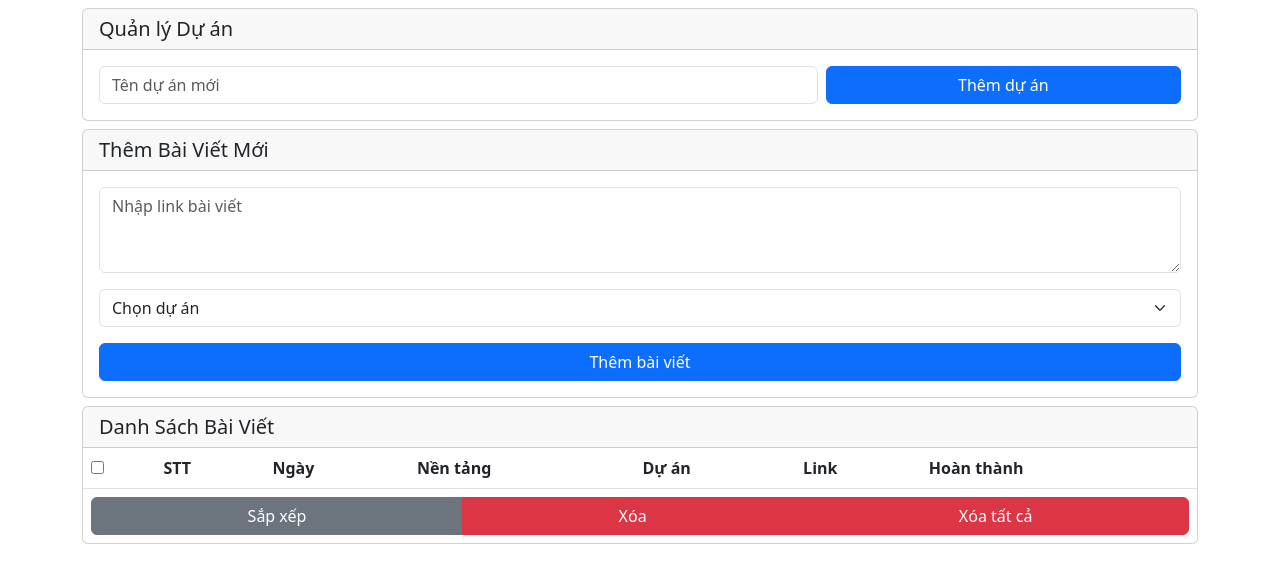
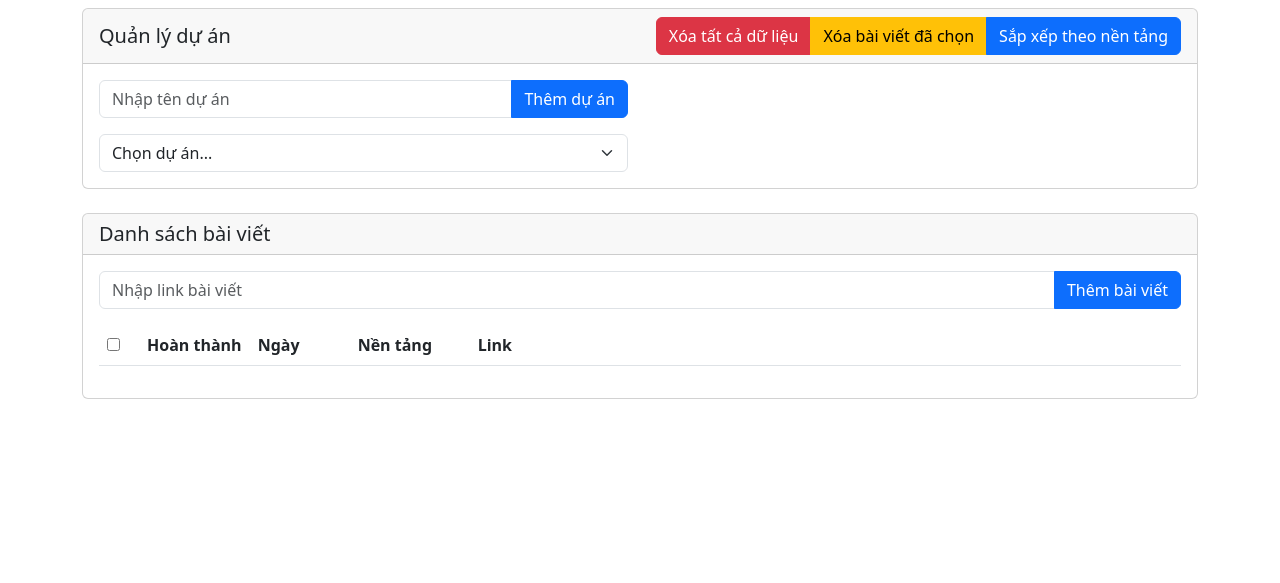
Before and after one commit to wendy1812/ToolManagerPost, a Flask app: template templates/index.html in a window 1280 px wide. Shown: the top 583 px of the page. Run offline with Flask 3, Linux system fonts and the light colour scheme; the template is opened without the code that fills it, so the values that code supplies are empty.

```diff
--- a/app.py
+++ b/app.py
@@ -24,7 +24,7 @@ logging.basicConfig(
 MAX_ROWS = 50
 
 # Mật khẩu đơn giản
-PASSWORD = '9998'  # Thay đổi mật khẩu này
+PASSWORD = '9998'  # Mật khẩu cố định
 
 def login_required(f):
     @wraps(f)
--- a/templates/index.html
+++ b/templates/index.html
@@ -24,10 +24,10 @@
             color: white;
         }
         .link-column {
-            max-width: 400px;
+            max-width: 300px;
+            white-space: nowrap;
             overflow: hidden;
             text-overflow: ellipsis;
-            white-space: nowrap;
         }
         @media (max-width: 768px) {
             .container {
@@ -65,75 +65,70 @@
                 flex: 1;
                 min-width: 80px;
             }
+            .link-column {
+                max-width: 200px;
+            }
         }
     </style>
 </head>
 <body>
     <div class="container mt-2">
         <!-- Quản lý dự án -->
-        <div class="card mb-2">
-            <div class="card-header">
-                <h5 class="mb-0">Quản lý Dự án</h5>
+        <div class="card mb-4">
+            <div class="card-header d-flex justify-content-between align-items-center">
+                <h5 class="mb-0">Quản lý dự án</h5>
+                <div class="btn-group">
+                    <button class="btn btn-danger" onclick="deleteAll()">
+                        <i class="fas fa-trash"></i> Xóa tất cả dữ liệu
+                    </button>
+                    <button class="btn btn-warning" onclick="deleteSelectedPosts()">
+                        <i class="fas fa-trash"></i> Xóa bài viết đã chọn
+                    </button>
+                    <button class="btn btn-primary" onclick="sortByPlatform()">
+                        <i class="fas fa-sort"></i> Sắp xếp theo nền tảng
+                    </button>
+                </div>
             </div>
             <div class="card-body">
-                <div class="row g-2">
-                    <div class="col-md-8">
-                        <input type="text" id="projectName" class="form-control" placeholder="Tên dự án mới">
+                <div class="row">
+                    <div class="col-md-6">
+                        <div class="input-group mb-3">
+                            <input type="text" class="form-control" id="projectName" placeholder="Nhập tên dự án">
+                            <button class="btn btn-primary" onclick="addProject()">Thêm dự án</button>
                         </div>
-                    <div class="col-md-4">
-                        <button class="btn btn-primary w-100" onclick="addProject()">Thêm dự án</button>
+                        <select class="form-select" id="projectSelect" onchange="loadPosts()">
+                            <option value="">Chọn dự án...</option>
+                        </select>
                     </div>
                 </div>
             </div>
         </div>
 
         <!-- Thêm bài viết mới -->
-        <div class="card mb-2">
+        <div class="card">
             <div class="card-header">
-                <h5 class="mb-0">Thêm Bài Viết Mới</h5>
+                <h5 class="mb-0">Danh sách bài viết</h5>
             </div>
             <div class="card-body">
-                <div class="mb-3">
-                    <textarea id="linkInput" class="form-control" rows="3" placeholder="Nhập link bài viết"></textarea>
+                <div class="input-group mb-3">
+                    <input type="text" class="form-control" id="postLink" placeholder="Nhập link bài viết">
+                    <button class="btn btn-primary" onclick="addPost()">Thêm bài viết</button>
                 </div>
-                <div class="mb-3">
-                    <select id="projectSelect" class="form-select" onchange="loadPosts()">
-                        <option value="">Chọn dự án</option>
-                    </select>
-                </div>
-                <button class="btn btn-primary w-100" onclick="addPost()">Thêm bài viết</button>
-            </div>
-        </div>
-
-        <!-- Danh sách bài viết -->
-        <div class="card">
-            <div class="card-header">
-                <h5 class="mb-0">Danh Sách Bài Viết</h5>
-            </div>
-            <div class="card-body p-0">
                 <div class="table-responsive">
-                    <table class="table table-hover mb-0">
+                    <table class="table">
                         <thead>
                             <tr>
-                                <th><input type="checkbox" id="selectAll" onchange="toggleSelectAll()"></th>
-                                <th>STT</th>
-                                <th>Ngày</th>
-                                <th>Nền tảng</th>
-                                <th>Dự án</th>
+                                <th style="width: 40px">
+                                    <input type="checkbox" id="selectAll" onchange="toggleSelectAll()">
+                                </th>
+                                <th style="width: 40px">Hoàn thành</th>
+                                <th style="width: 100px">Ngày</th>
+                                <th style="width: 120px">Nền tảng</th>
                                 <th class="link-column">Link</th>
-                                <th>Hoàn thành</th>
                             </tr>
                         </thead>
-                        <tbody id="postsList">
-                        </tbody>
+                        <tbody id="postList"></tbody>
                     </table>
-                </div>
-                <div class="p-2">
-                    <div class="btn-group w-100">
-                        <button class="btn btn-secondary" onclick="sortByPlatform()">Sắp xếp</button>
-                        <button class="btn btn-danger" onclick="deleteSelectedPosts()">Xóa</button>
-                        <button class="btn btn-danger" onclick="deleteAll()">Xóa tất cả</button>
-                    </div>
                 </div>
             </div>
         </div>
@@ -198,10 +193,7 @@
                 // Xóa form
                 document.getElementById('projectName').value = '';
 
-                // Lưu lại dự án đang được chọn
-                const currentProjectId = document.getElementById('projectSelect').value;
-
-                // Load lại danh sách dự án
+                // Load lại danh sách dự án và chọn dự án mới nhất
                 fetch('/get_projects')
                     .then(response => response.json())
                     .then(projects => {
@@ -215,11 +207,8 @@
                             projectSelect.appendChild(option);
                         });
 
-                        // Khôi phục lại dự án đang được chọn
-                        if (currentProjectId) {
-                            projectSelect.value = currentProjectId;
-                        } else if (projects.length > 0) {
-                            // Nếu không có dự án nào được chọn, chọn dự án mới nhất
+                        // Chọn dự án mới nhất
+                        if (projects.length > 0) {
                             projectSelect.value = projects[projects.length - 1].id;
                             loadPosts(projects[projects.length - 1].id);
                         }
@@ -253,7 +242,7 @@
                 if (data.message) {
                     loadProjects();
                     document.getElementById('projectSelect').value = '';
-                    document.getElementById('postsList').innerHTML = '';
+                    document.getElementById('postList').innerHTML = '';
                 } else {
                     alert('Không thể xóa dự án');
                 }
@@ -278,7 +267,7 @@
                 if (data.message) {
                     loadProjects();
                     document.getElementById('projectSelect').value = '';
-                    document.getElementById('postsList').innerHTML = '';
+                    document.getElementById('postList').innerHTML = '';
                 } else {
                     alert('Không thể xóa dữ liệu');
                 }
@@ -289,41 +278,49 @@
             });
         }
 
-        // Lấy danh sách bài viết của dự án
-        function loadPosts(projectId) {
-            if (!projectId) return;
+        // Load danh sách bài viết
+        async function loadPosts() {
+            try {
+                const projectId = document.getElementById('projectSelect').value;
+                if (!projectId) {
+                    document.getElementById('postList').innerHTML = '';
+                    return;
+                }
 
-            fetch(`/get_posts/${projectId}`)
-                .then(response => response.json())
-                .then(posts => {
-                    const postsList = document.getElementById('postsList');
-                    postsList.innerHTML = '';
+                const response = await fetch(`/get_posts/${projectId}`);
+                if (!response.ok) {
+                    throw new Error('Không thể tải danh sách bài viết');
+                }
+                const posts = await response.json();
 
-                    posts.forEach((post, index) => {
-                        const row = document.createElement('tr');
-                        row.className = post.is_done ? 'table-success' : '';
-                        row.innerHTML = `
-                            <td><input type="checkbox" class="post-checkbox" value="${post.link}"></td>
-                            <td>${index + 1}</td>
-                            <td>${post.date}</td>
-                            <td>${post.platform}</td>
-                            <td>${document.getElementById('projectSelect').options[document.getElementById('projectSelect').selectedIndex].text}</td>
-                            <td class="link-column">
-                                <a href="${post.link}" target="_blank" onclick="copyToClipboard('${post.link}')">${post.link}</a>
+                const tbody = document.getElementById('postList');
+                tbody.innerHTML = '';
+
+                posts.forEach(post => {
+                    const tr = document.createElement('tr');
+                    tr.innerHTML = `
+                        <td>
+                            <input type="checkbox" class="post-checkbox" value="${post.link}">
                         </td>
                         <td>
                             <input type="checkbox" class="form-check-input"
                                    ${post.is_done ? 'checked' : ''}
                                    onchange="toggleDone('${post.link}', this.checked)">
                         </td>
+                        <td>${post.date}</td>
+                        <td>${post.platform}</td>
+                        <td class="link-column">
+                            <a href="${post.link}" target="_blank" onclick="copyToClipboard(event, '${post.link}')">
+                                ${post.link}
+                            </a>
+                        </td>
                     `;
-                        postsList.appendChild(row);
+                    tbody.appendChild(tr);
                 });
-                })
-                .catch(error => {
+            } catch (error) {
                 console.error('Lỗi:', error);
                 alert('Không thể tải danh sách bài viết');
-                });
+            }
         }
 
         // Thêm bài viết mới
@@ -334,7 +331,7 @@
                 return;
             }
 
-            const linkInput = document.getElementById('linkInput').value.trim();
+            const linkInput = document.getElementById('postLink').value.trim();
             if (!linkInput) {
                 alert('Vui lòng nhập link bài viết');
                 return;
@@ -361,7 +358,7 @@
                 }
 
                 // Xóa form
-                document.getElementById('linkInput').value = '';
+                document.getElementById('postLink').value = '';
 
                 // Load lại danh sách bài viết
                 loadPosts(projectId);
@@ -437,28 +434,29 @@
             fetch(`/sort_posts/${projectId}`)
                 .then(response => response.json())
                 .then(posts => {
-                    const postsList = document.getElementById('postsList');
+                    const postsList = document.getElementById('postList');
                     postsList.innerHTML = '';
 
                     posts.forEach((post, index) => {
-                        const row = document.createElement('tr');
-                        row.className = post.is_done ? 'table-success' : '';
-                        row.innerHTML = `
-                            <td><input type="checkbox" class="post-checkbox" value="${post.link}"></td>
-                            <td>${index + 1}</td>
-                            <td>${post.date}</td>
-                            <td>${post.platform}</td>
-                            <td>${document.getElementById('projectSelect').options[document.getElementById('projectSelect').selectedIndex].text}</td>
-                            <td class="link-column">
-                                <a href="${post.link}" target="_blank" onclick="copyToClipboard('${post.link}')">${post.link}</a>
+                        const tr = document.createElement('tr');
+                        tr.innerHTML = `
+                            <td>
+                                <input type="checkbox" class="post-checkbox" value="${post.link}">
                             </td>
                             <td>
                                 <input type="checkbox" class="form-check-input"
                                        ${post.is_done ? 'checked' : ''}
                                        onchange="toggleDone('${post.link}', this.checked)">
                             </td>
+                            <td>${post.date}</td>
+                            <td>${post.platform}</td>
+                            <td class="link-column">
+                                <a href="${post.link}" target="_blank" onclick="copyToClipboard(event, '${post.link}')">
+                                    ${post.link}
+                                </a>
+                            </td>
                         `;
-                        postsList.appendChild(row);
+                        postsList.appendChild(tr);
                     });
                 })
                 .catch(error => {
@@ -477,7 +475,8 @@
         }
 
         // Copy link vào clipboard
-        function copyToClipboard(text) {
+        function copyToClipboard(event, text) {
+            event.preventDefault();
             navigator.clipboard.writeText(text);
         }
 
```
Lines whose indentation alone changed are shown as unchanged.
